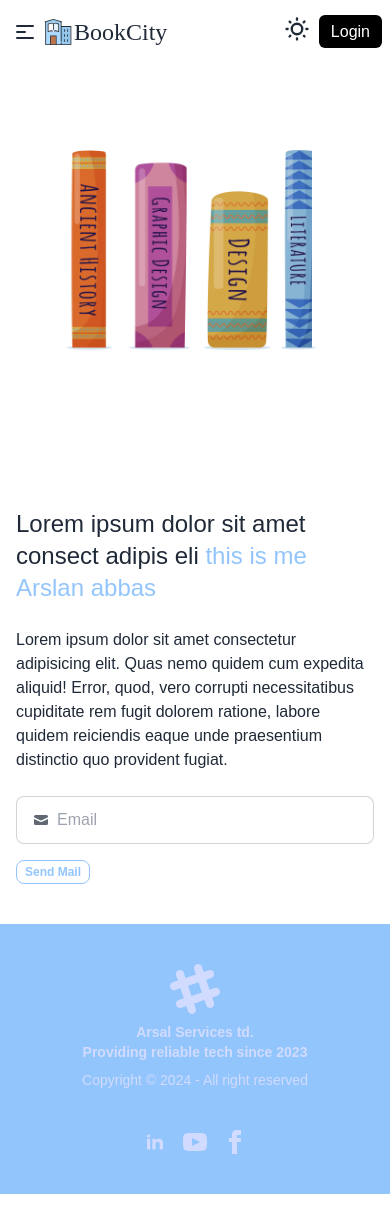
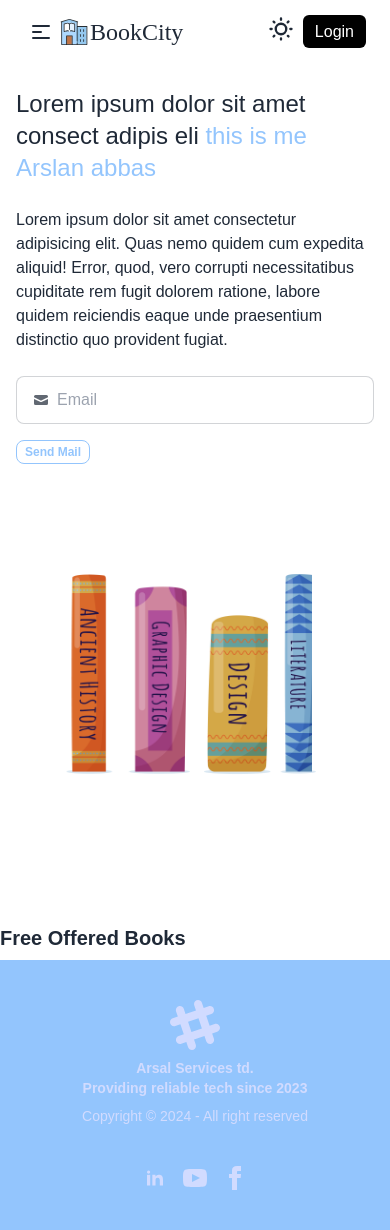
Before and after one commit to Arsal5511/BookWave, a React (Vite) app in the folder Frontend/: page / in a window 390 px wide. Before the commit the page ends 1194 px from the top, so only its background shows below. Built offline with nearby package versions, Linux system fonts and the light colour scheme; a web font is replaced by a local one.

Commit message:
started working again

```diff
--- a/Frontend/src/components/banner/Banner.jsx
+++ b/Frontend/src/components/banner/Banner.jsx
@@ -1,14 +1,14 @@
 /* eslint-disable */
 
-import React from "react";
+import React from "react"
 import banner from "../../../public/images/banner.jpg"
 
 function Banner() {
   return (
     <>
       <div className="mx-auto max-w-screen-2xl container h-screen my-10 md:px-20 md:pr-0 px-4 flex flex-col md:flex-row">
-        <div className="order-2 md:order-1 w-full md:w-1/2">
-          <div className="mt-12 md:mt-32 space-y-6">
+        <div className="w-full md:w-1/2">
+          <div className="order-2 md:order-1 mt-12 md:mt-32 space-y-6">
             <h1 className="text-2xl md:text-4xl">
               Lorem ipsum dolor sit amet consect adipis eli{" "}
               <span className="text-blue-300">this is me Arslan abbas</span>
--- a/Frontend/src/components/freebooks/FreeBook.jsx
+++ b/Frontend/src/components/freebooks/FreeBook.jsx
@@ -7,9 +7,12 @@ function FreeBook() {
 const filteredData = list.filter((data)=> data.category === "free")
 console.log('filtered Data  ', filteredData)
     return (
-        <div>
-    </div>
-  )
+      <>
+        <div className='mx-auto max-w-screen-2xl'>
+          <h1 className='text-xl pb-2 font-bold'>Free Offered Books</h1>
+        </div>
+      </>
+    )
 }
 
 export default FreeBook
--- a/Frontend/src/components/navbar/Navbar.jsx
+++ b/Frontend/src/components/navbar/Navbar.jsx
@@ -37,7 +37,7 @@ function Navbar() {
   );
   return (
     <>
-      <div className={`mx-auto max-w-screen-2xl md:px-20 fixed top-0 right-0 left-0 ${
+      <div className={`mx-auto max-w-screen-2xl container md:px-20 px-4 fixed top-0 right-0 left-0 ${
         sticky? "sticky-navbar shadow-md backdrop-blur-md duration-300 transition-all ease-in-out"
         : ""
       }  `}>
```
